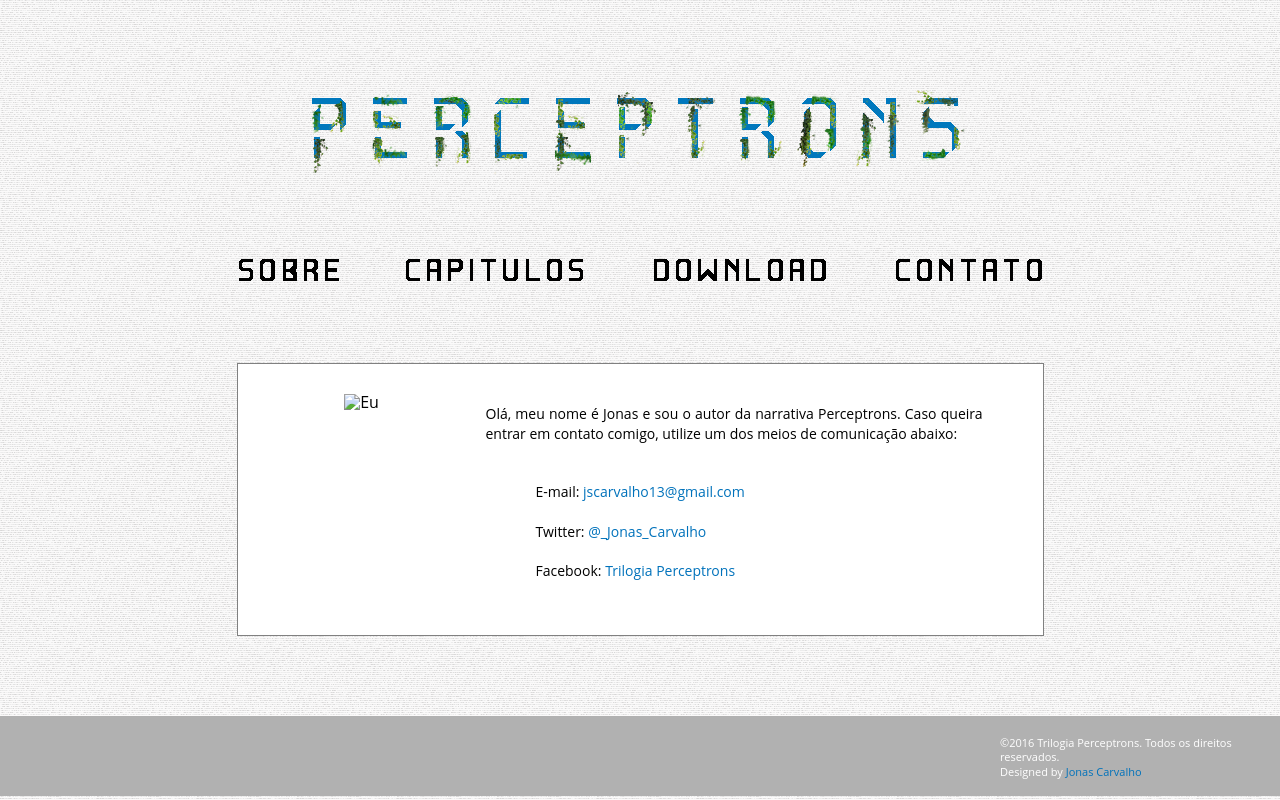
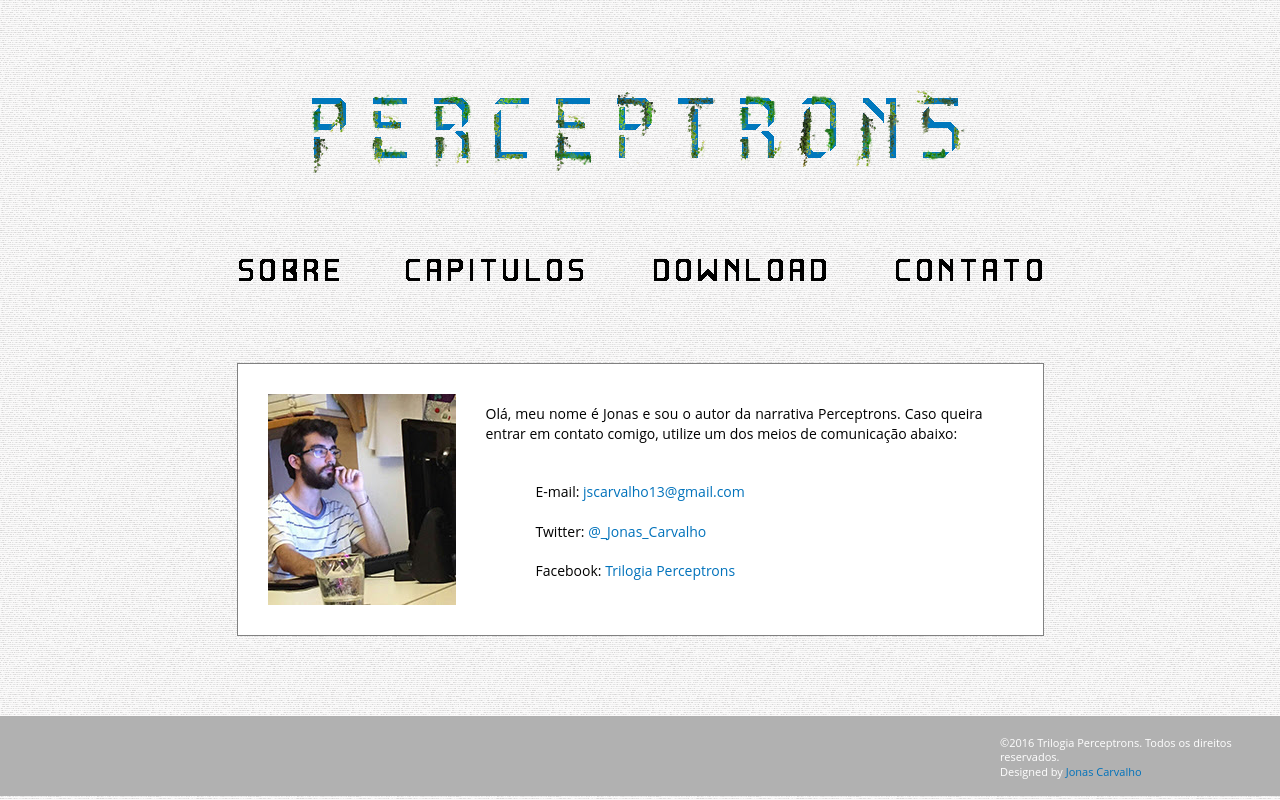
Before and after one commit to Jonas-Carvalho/Perceptrons, a plain HTML site: page pages/contato.html in a window 1280 px wide. Drawn offline with Linux system fonts and the light colour scheme.

Commit message:
Update contato.html

```diff
--- a/pages/contato.html
+++ b/pages/contato.html
@@ -39,7 +39,7 @@
 
 	<article>
 		<div class="minha_foto">
-			<img src="images/eu.jpg" alt="Eu">
+			<img src="https://raw.githubusercontent.com/Jonas-Carvalho/Perceptrons/gh-pages/images/eu.jpg" alt="Eu">
 		</div>
 		<div class="contato1">
 			<p> Olá, meu nome é Jonas e sou o autor da narrativa
```
